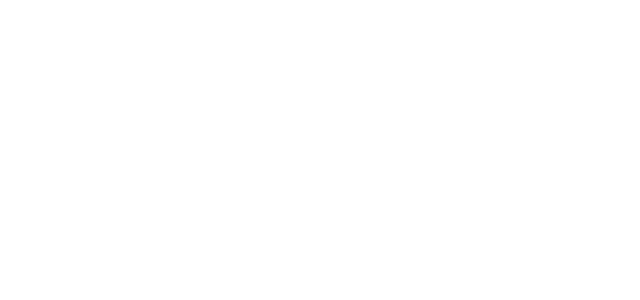
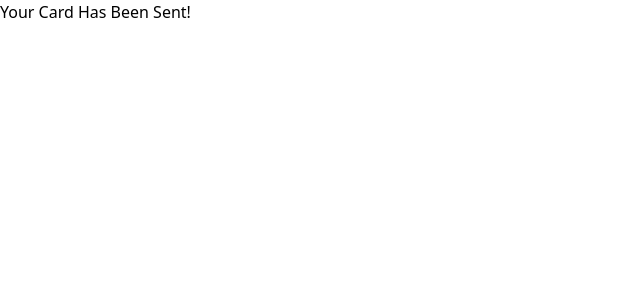
Before and after one commit to lavollmer/valentines-card, a React (Vite) app: page /sentcard in a window 1280 px wide. Before the commit this address had no page. Shown: the top 300 px of the page, without its empty margins (0-640 px from the left). Built offline with nearby package versions, Linux system fonts and the light colour scheme.

Commit message:
created a Sent Card function

```diff
--- a/src/App.tsx
+++ b/src/App.tsx
@@ -8,6 +8,7 @@
 import YouAreLoved from "./components/YouAreLoved";
 import ValentinesCard from "./components/ValentinesCard";
 import Vintage from "./components/Vintage";
+import SentCard from "./components/SentCard";
 import Preview from "./components/Preview";
 import {
   BrowserRouter as Router,
@@ -31,7 +32,7 @@
     console.log(
       `Message: ${message} | Name: ${firstName} | Card: ${selectedCard} | From: ${fromName}`
     );
-    setShowCard(true);
+    navigate("/sentcard", { state: { firstName, message, fromName } });
   };
 
   const handleCardChange = (e: React.ChangeEvent<HTMLSelectElement>) => {
@@ -170,6 +171,7 @@
       <Routes>
         <Route path="/" element={<MainPage />} />
         <Route path="/previewcards" element={<Preview />} />
+        <Route path="/sentcard" element={<SentCard />} />
       </Routes>
     </Router>
   );
--- a/src/components/Loading.tsx
+++ /dev/null
@@ -1,10 +0,0 @@
-const Loading = () => {
-  return (
-    <div className="flex items-center justify-center space-x-2">
-      <svg className="animate-spin h-5 w-5 mr-3 ..." viewBox="0 0 24 24"></svg>
-      Loading
-    </div>
-  );
-};
-
-export default Loading;
--- /dev/null
+++ b/src/components/SentCard.tsx
@@ -0,0 +1,9 @@
+const SentCard = () => {
+  return (
+    <div>
+      <h1>Your Card Has Been Sent!</h1>
+    </div>
+  );
+};
+
+export default SentCard;
```
